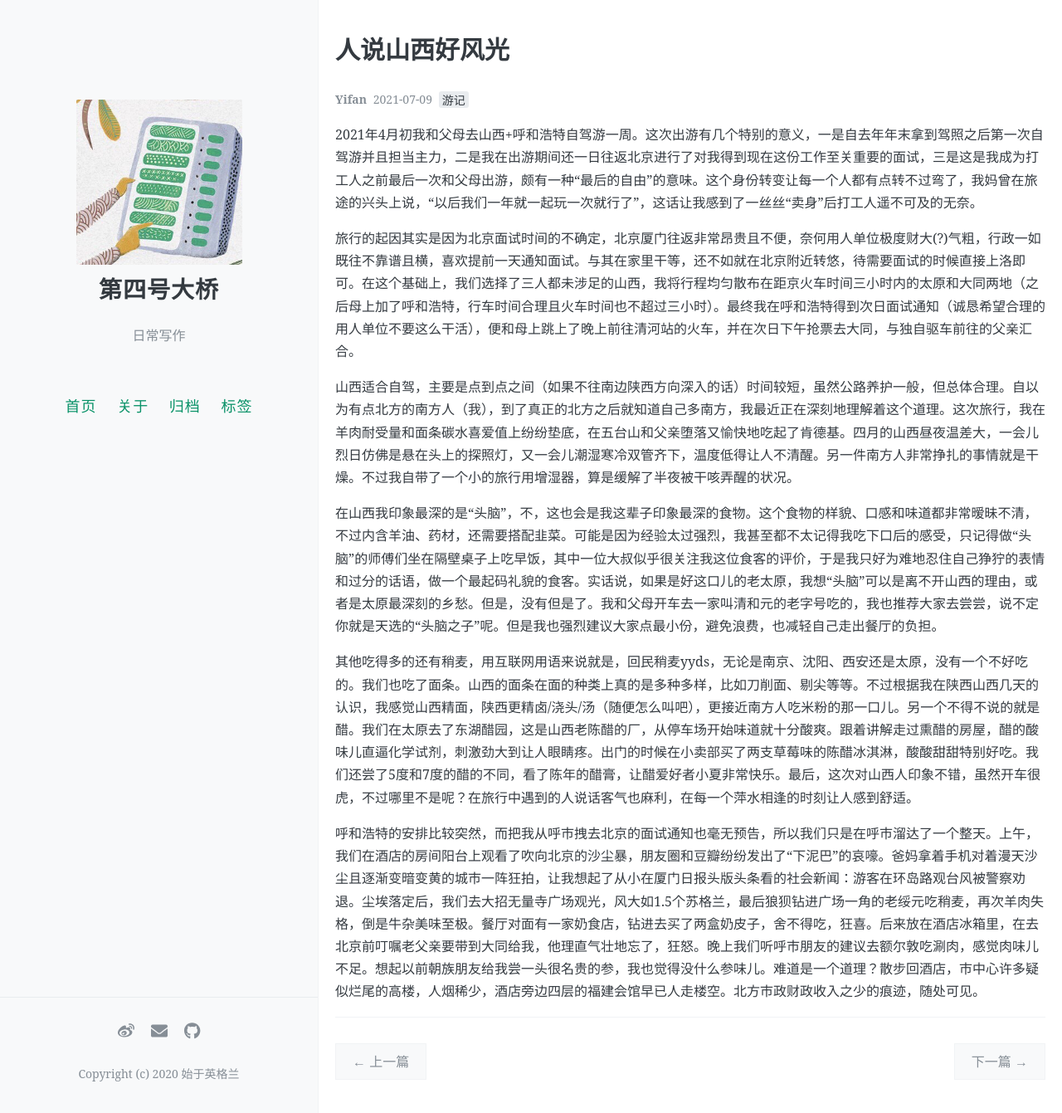
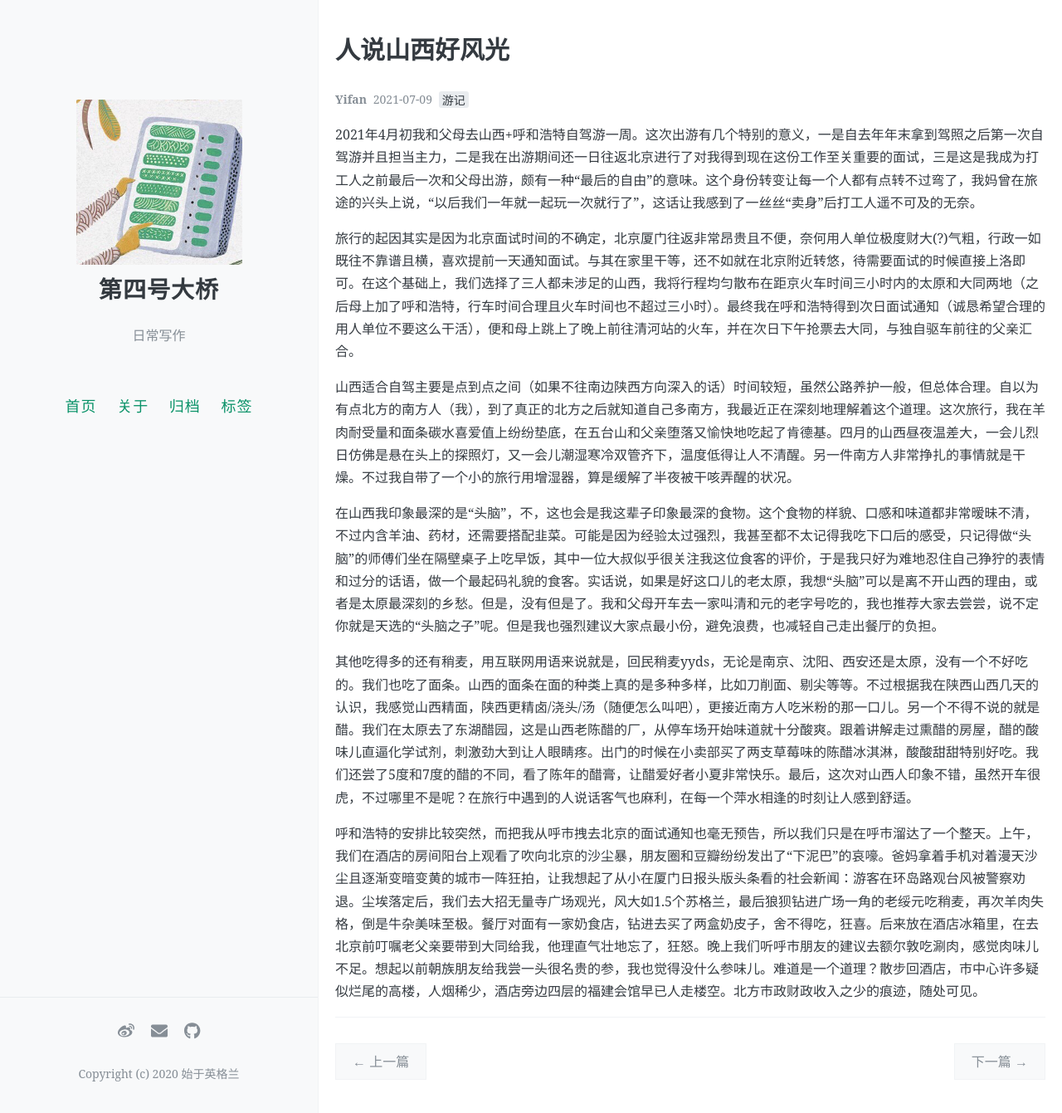
Before and after one commit to yifan0111/gincredible, a Jekyll site: the page built from _posts/2021-07-09-shanxi-family.md, in a window 1280 px wide and 1341 px high. Shown: the whole window at 83% size. Built offline with Jekyll 4.4.1, drawn with Linux system fonts in a browser that asks for light colours; comment, search, counter and statistics services are not loaded.

```diff
--- a/_posts/2021-07-09-shanxi-family.md
+++ b/_posts/2021-07-09-shanxi-family.md
@@ -12,7 +12,7 @@ author: Yifan
 
 旅行的起因其实是因为北京面试时间的不确定，北京厦门往返非常昂贵且不便，奈何用人单位极度财大(?)气粗，行政一如既往不靠谱且横，喜欢提前一天通知面试。与其在家里干等，还不如就在北京附近转悠，待需要面试的时候直接上洛即可。在这个基础上，我们选择了三人都未涉足的山西，我将行程均匀散布在距京火车时间三小时内的太原和大同两地（之后母上加了呼和浩特，行车时间合理且火车时间也不超过三小时）。最终我在呼和浩特得到次日面试通知（诚恳希望合理的用人单位不要这么干活），便和母上跳上了晚上前往清河站的火车，并在次日下午抢票去大同，与独自驱车前往的父亲汇合。
 
-山西适合自驾，主要是点到点之间（如果不往南边陕西方向深入的话）时间较短，虽然公路养护一般，但总体合理。自以为有点北方的南方人（我），到了真正的北方之后就知道自己多南方，我最近正在深刻地理解着这个道理。这次旅行，我在羊肉耐受量和面条碳水喜爱值上纷纷垫底，在五台山和父亲堕落又愉快地吃起了肯德基。四月的山西昼夜温差大，一会儿烈日仿佛是悬在头上的探照灯，又一会儿潮湿寒冷双管齐下，温度低得让人不清醒。另一件南方人非常挣扎的事情就是干燥。不过我自带了一个小的旅行用增湿器，算是缓解了半夜被干咳弄醒的状况。
+山西适合自驾主要是点到点之间（如果不往南边陕西方向深入的话）时间较短，虽然公路养护一般，但总体合理。自以为有点北方的南方人（我），到了真正的北方之后就知道自己多南方，我最近正在深刻地理解着这个道理。这次旅行，我在羊肉耐受量和面条碳水喜爱值上纷纷垫底，在五台山和父亲堕落又愉快地吃起了肯德基。四月的山西昼夜温差大，一会儿烈日仿佛是悬在头上的探照灯，又一会儿潮湿寒冷双管齐下，温度低得让人不清醒。另一件南方人非常挣扎的事情就是干燥。不过我自带了一个小的旅行用增湿器，算是缓解了半夜被干咳弄醒的状况。
 
 在山西我印象最深的是“头脑”，不，这也会是我这辈子印象最深的食物。这个食物的样貌、口感和味道都非常暧昧不清，不过内含羊油、药材，还需要搭配韭菜。可能是因为经验太过强烈，我甚至都不太记得我吃下口后的感受，只记得做“头脑”的师傅们坐在隔壁桌子上吃早饭，其中一位大叔似乎很关注我这位食客的评价，于是我只好为难地忍住自己狰狞的表情和过分的话语，做一个最起码礼貌的食客。实话说，如果是好这口儿的老太原，我想“头脑”可以是离不开山西的理由，或者是太原最深刻的乡愁。但是，没有但是了。我和父母开车去一家叫清和元的老字号吃的，我也推荐大家去尝尝，说不定你就是天选的“头脑之子”呢。但是我也强烈建议大家点最小份，避免浪费，也减轻自己走出餐厅的负担。
 
```
